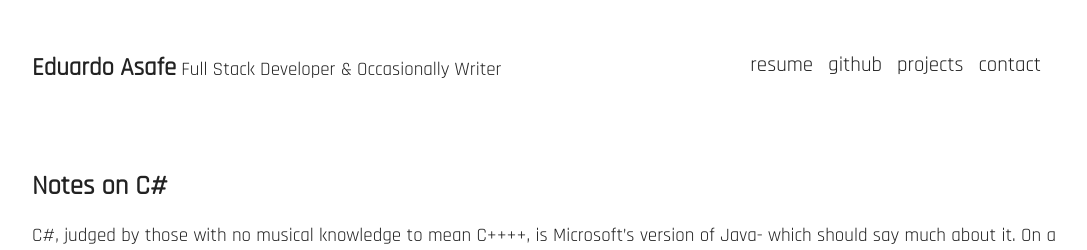
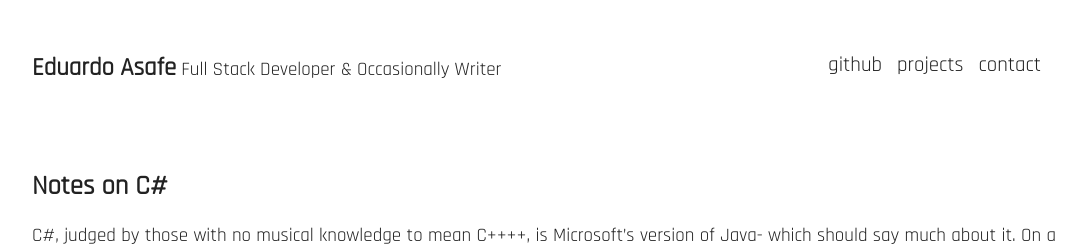
Before and after one commit to easafe/easafe.github.io, a Jekyll site: the page built from index.html, in a window 1280 px wide and 900 px high. Shown: the top 250 px of the window, without its empty margins (96-1183 px from the left). Built offline with Jekyll 4.4.1, drawn with Linux system fonts in a browser that asks for light colours.

Commit message:
Update top.html

```diff
--- a/_includes/top.html
+++ b/_includes/top.html
@@ -20,9 +20,6 @@
            <span title="JavaScript, C#, Haskell, guitars and fiction"><a href="/" class="logo">Eduardo Asafe</a> Full Stack Developer & Occasionally Writer </span>
             <ul class="menu">
                 <li>
-                    <a href="/resume">resume</a>
-                </li>
-                <li>
                     <a href="https://github.com/azafeh">github</a>
                 </li>
                 <li>
```
